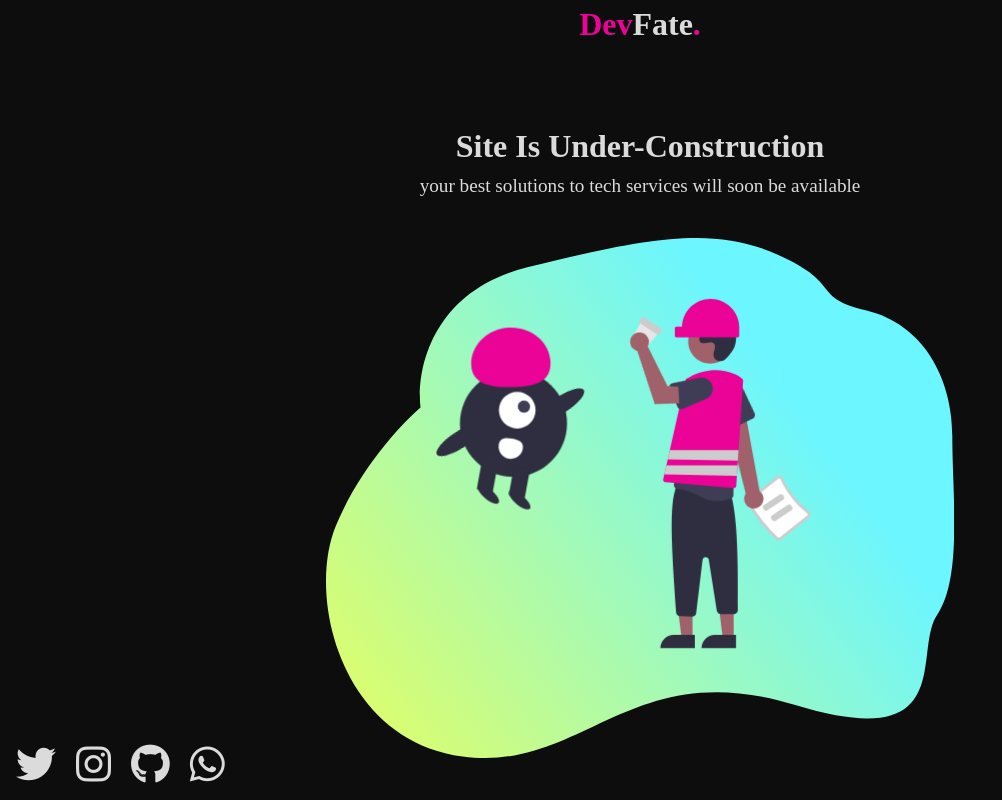
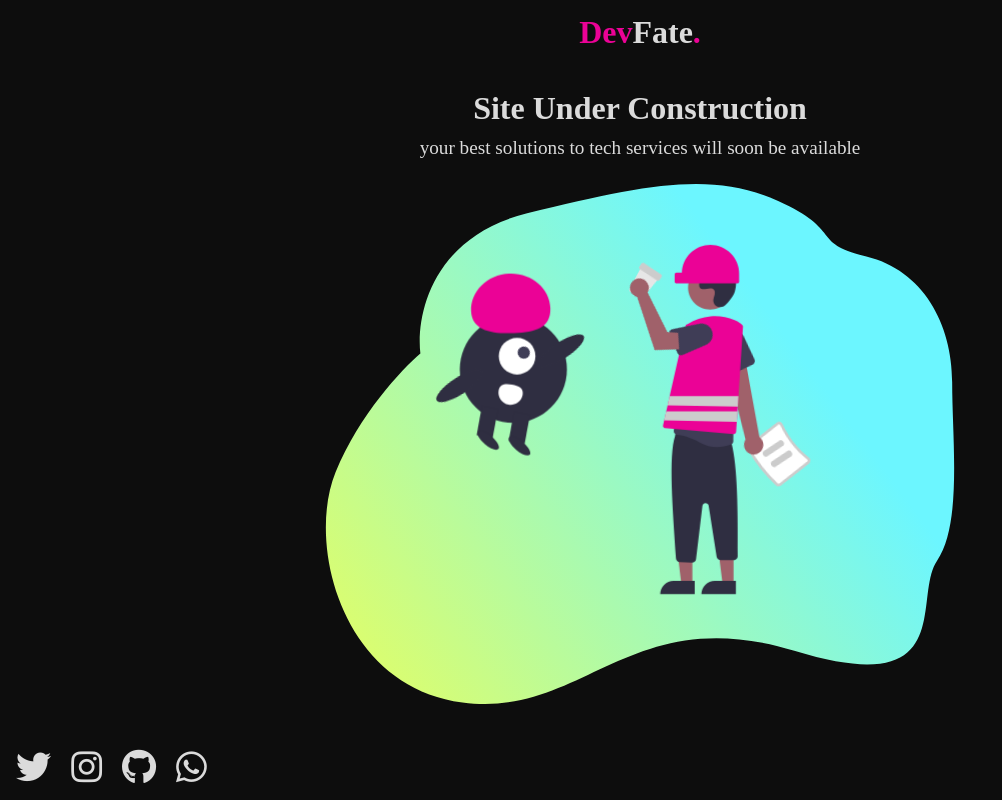
Before and after one commit to blackpandan/portfolio, a plain HTML site: page index.html in a window 1280 px wide. Shown: the whole page, without its empty margins (0-1002 px from the left). Drawn offline with Linux system fonts and the light colour scheme.

Commit message:
edited some settigs for height

```diff
--- a/index.html
+++ b/index.html
@@ -42,12 +42,12 @@
     </header>
     <main class="main">
         <section class="main__upper">
-            <h2 class="main__upper-head">site is under-construction</h2>
+            <h2 class="main__upper-head">site under Construction</h2>
             <p class="main__upper-msg">your best solutions to tech services will soon be available</p>
         </section>
         <section class="main__container">
 
-            <svg class="wholeSvg" viewBox="0 0 702 581" fill="none" xmlns="http://www.w3.org/2000/svg">
+            <svg width="702" height="581" class="wholeSvg" viewBox="0 0 702 581" fill="none" xmlns="http://www.w3.org/2000/svg">
                 <g id="yep">
                 <path id="blob" d="M224.872 32.7582C117.641 59.1536 100.696 148.238 105.627 189.481C85.0136 206.991 37.2172 257.987 10.942 321.892C-21.9021 401.773 17.4516 561.535 152.674 579.334C287.897 597.134 339.382 465.157 523.427 521.594C707.472 578.032 654.803 462.118 682.913 420.875C711.023 379.632 699.779 286.293 699.779 221.173C699.779 156.053 666.935 96.1419 603.91 80.9472C540.885 65.7525 578.759 51.8601 505.378 18.8659C431.997 -14.1284 358.911 -0.23607 224.872 32.7582Z" fill="url(#paint0_linear_2_145)"/>
                 <g id="worker">
--- a/styles.scss
+++ b/styles.scss
@@ -15,6 +15,7 @@ $primary: #EB0296;
     justify-content: center ;
     height: 3em;
     background-color: $back;
+    padding: 1em 0 0 0;
 
     &__head{
         color: $text;
@@ -32,17 +33,19 @@ $primary: #EB0296;
 
 .main{
     background-color: $back;
+    overflow: hidden;
 
     width: 100%;
     height: calc(100vh - 3em);
+    margin: 0 0 0 0;
     display: flex;
     align-items: center;
-    justify-content: center;
+    // justify-content: start;
     flex-direction: column;
-    padding: 0 5vw 0 5vw;
+    padding: 5vh 5vw 10vmin 5vw;
 
     &__upper{
-        padding: 5vh 0 2em 0;
+        padding: 0vh 0 2vh 0;
 
         text-align: center;
         color: $text;
@@ -62,8 +65,15 @@ $primary: #EB0296;
 
 .wholeSvg{
     max-width: 100%;
-    height: 65vh;
+    height: 65vmin;
 }
+
+@media only screen and (max-width:780px){
+    .wholeSvg{
+        height: 100%;
+    }
+}
+
 
 
 #hand{
@@ -117,7 +127,7 @@ $primary: #EB0296;
           }
         }
         &-icon{
-            font-size: 5vmin;
+            font-size: 2.2em;
             color: $text;
 
 
```
Also changed, not shown: styles.css.
